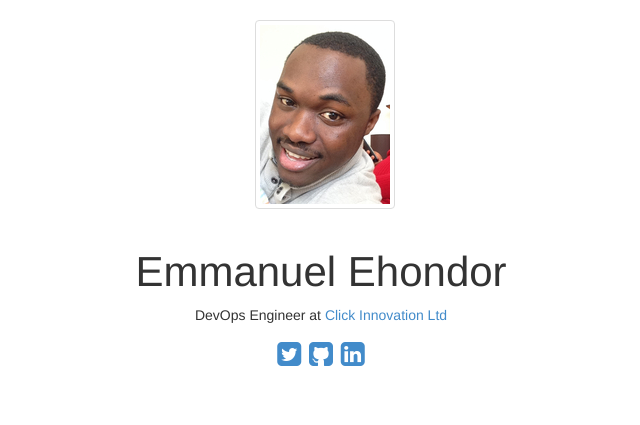
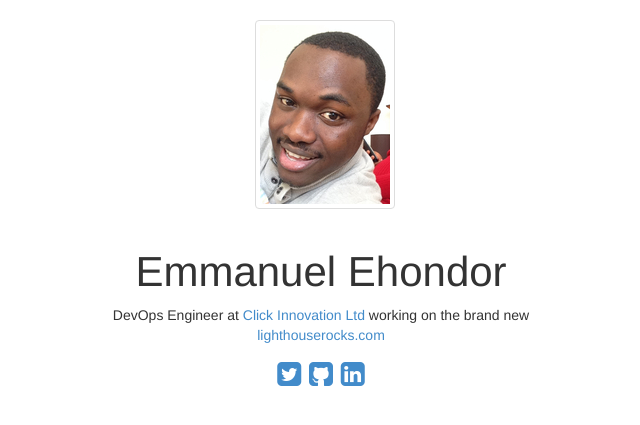
Before and after one commit to uehondor/uehondor.github.io, a Jekyll site: the page built from index.html, in a window 1280 px wide. Shown: the top 425 px of the page, without its empty margins (319-959 px from the left). Built offline with Jekyll 4.4.1, drawn with Linux system fonts in a browser that asks for light colours.

```diff
--- /dev/null
+++ b/CNAME
@@ -0,0 +1 @@
+uyi.ehondor.com
--- a/index.html
+++ b/index.html
@@ -13,7 +13,7 @@
         <div class="row">
             <div class="text-center">
                 <h1>Emmanuel Ehondor</h1>
-                <p>DevOps Engineer at <a href="http://www.clickinnovation.co.uk">Click Innovation Ltd</a></p>
+                <p>DevOps Engineer at <a href="http://www.clickinnovation.co.uk">Click Innovation Ltd</a> working on the brand new <a href="http://www.lighthouserocks.com">lighthouserocks.com</a></p>
             </div>
         </div>
         <div class="row">
```
